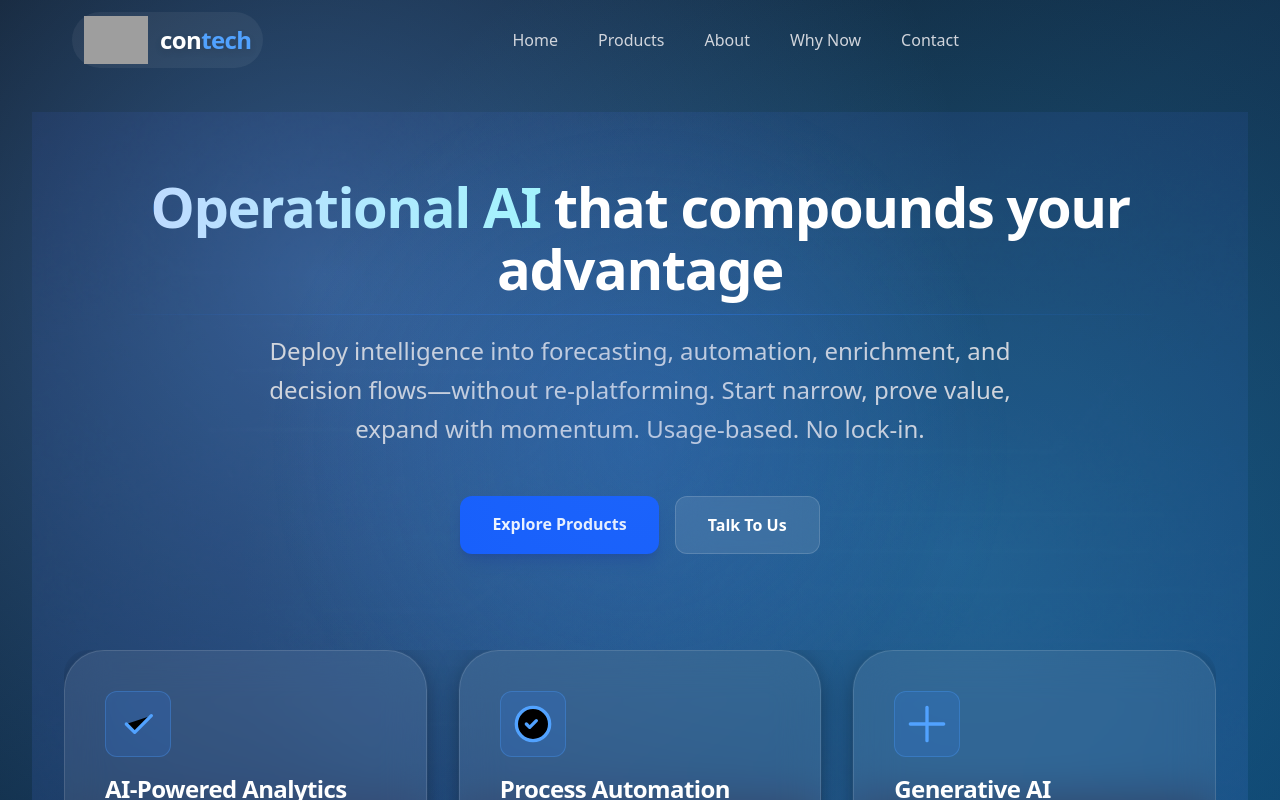
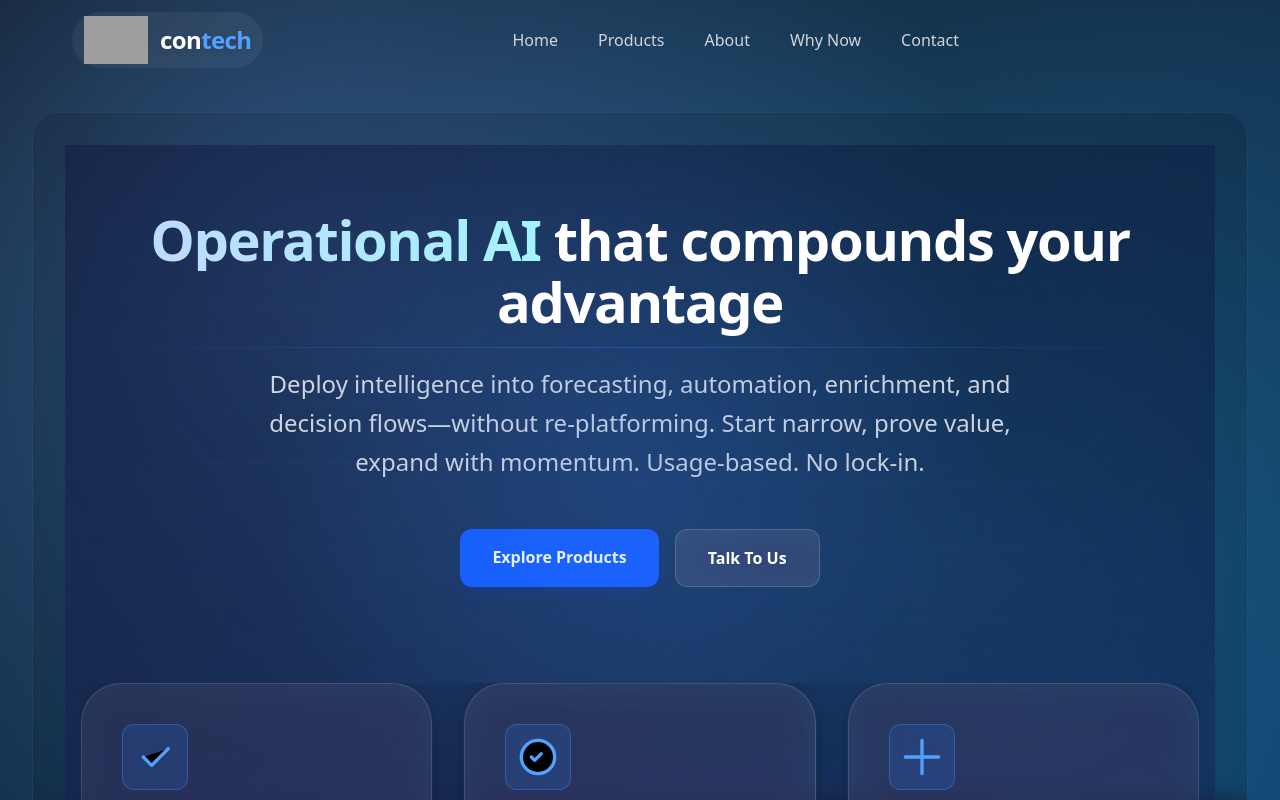
Before and after one commit to yoyoconnor/CONTECH, a Next.js app: page / in a window 1280 px wide. Shown: the top 800 px of the page. Built offline with nearby package versions, Linux system fonts and the light colour scheme; grey boxes are pictures that could not be loaded.

Commit message:
changes to layout

```diff
--- a/src/app/layout.tsx
+++ b/src/app/layout.tsx
@@ -65,10 +65,12 @@ export default function RootLayout({ children }: { children: any }) {
           <Navbar />
         </div>
   {/* Spacer for fixed navbar height */}
-  <div className="pt-28 pb-12 px-4 md:px-8 rounded-3xl overflow-hidden">
-          <main id="main" tabIndex={-1}>
-            {children}
-          </main>
+  <div className="pt-28 pb-12 px-4 md:px-8">
+          <div className="max-w-7xl mx-auto bg-black/10 dark:bg-white/4 backdrop-blur-md border border-white/6 rounded-3xl p-6 md:p-8 overflow-hidden">
+            <main id="main" tabIndex={-1}>
+              {children}
+            </main>
+          </div>
           {/* Global Footer */}
           <footer className="w-full text-gray-300 mt-12 border-t border-white/10">
             <div className="max-w-6xl mx-auto px-4 py-12 grid grid-cols-1 md:grid-cols-3 gap-8 items-start">
```
